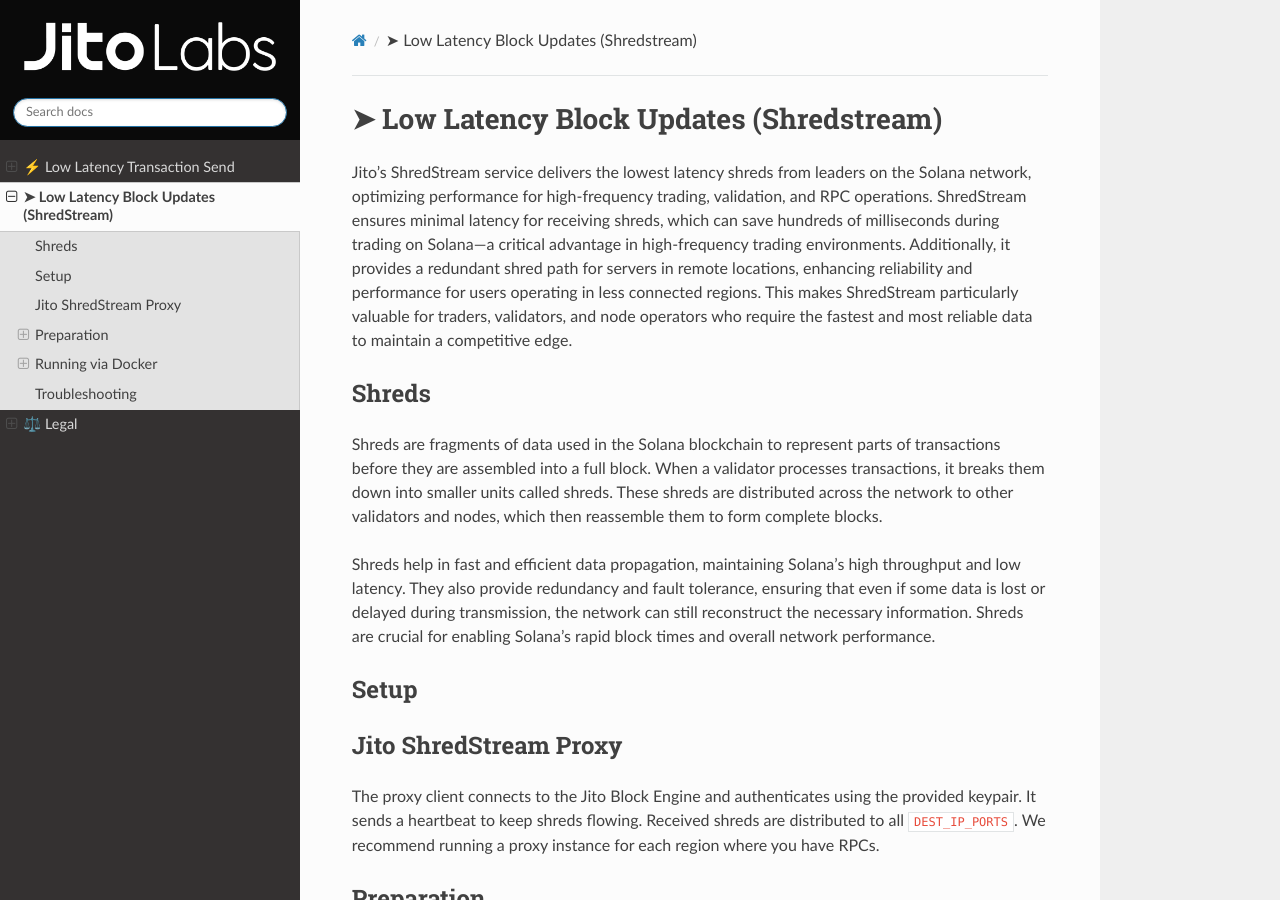
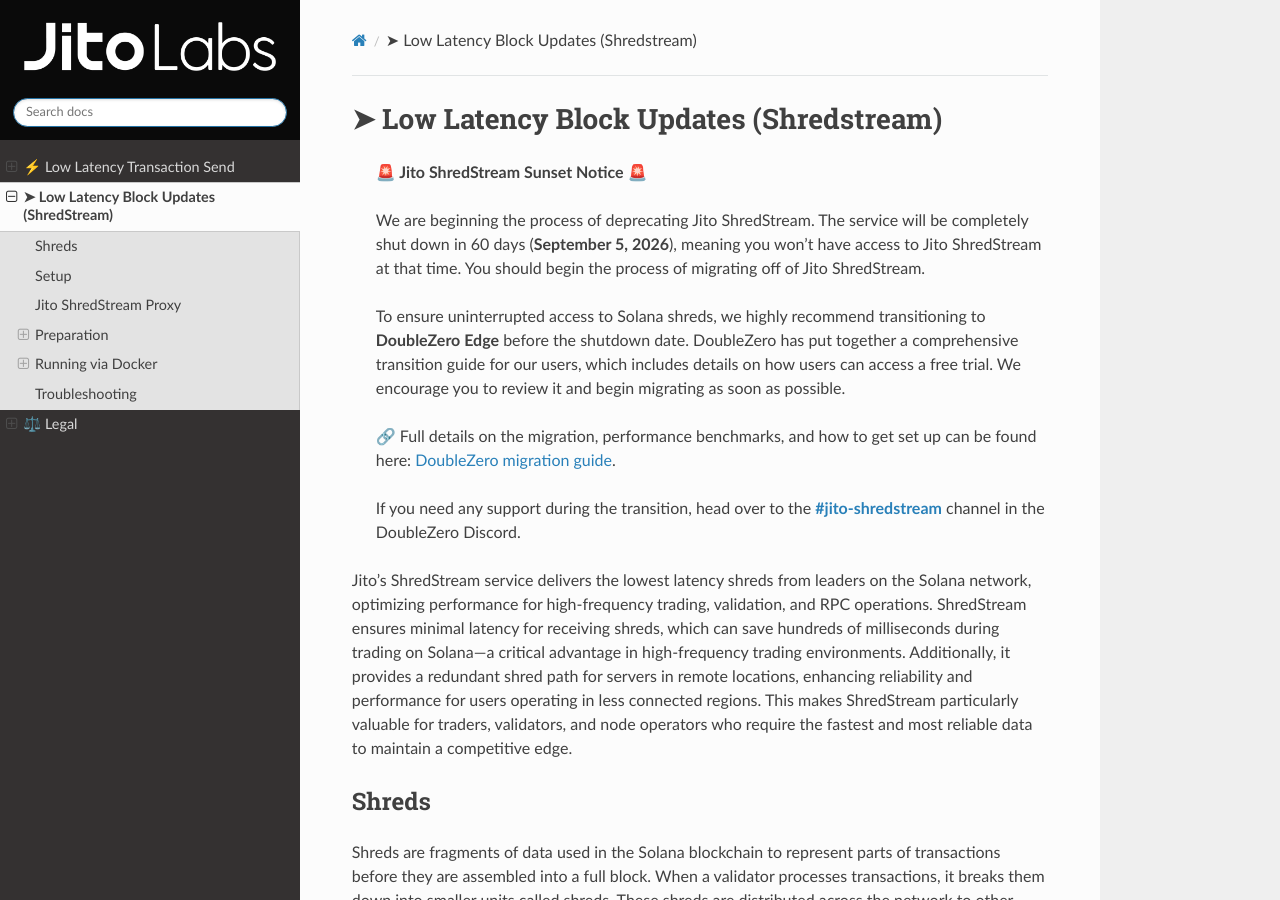
Before and after one commit to jito-labs/jito-docs, a Sphinx documentation site: the page built from docs/source/lowlatencytxnfeed.md, in a window 1280 px wide and 900 px high. Built offline with Sphinx 7.4.7 and the Read the Docs theme 3.1.0, drawn with Linux system fonts in a browser that asks for light colours.

Commit message:
Add ShredStream sunset notice (DoubleZero Edge) (#71)
Co-authored-by: Claude Opus 4.8 (1M context) <noreply@anthropic.com>

```diff
--- a/docs/source/lowlatencytxnfeed.md
+++ b/docs/source/lowlatencytxnfeed.md
@@ -1,4 +1,14 @@
 # ➤ Low Latency Block Updates (Shredstream)
+
+> **🚨 Jito ShredStream Sunset Notice 🚨**
+>
+> We are beginning the process of deprecating Jito ShredStream. The service will be completely shut down in 60 days (**September 5, 2026**), meaning you won't have access to Jito ShredStream at that time. You should begin the process of migrating off of Jito ShredStream.
+>
+> To ensure uninterrupted access to Solana shreds, we highly recommend transitioning to **DoubleZero Edge** before the shutdown date. DoubleZero has put together a comprehensive transition guide for our users, which includes details on how users can access a free trial. We encourage you to review it and begin migrating as soon as possible.
+>
+> 🔗 Full details on the migration, performance benchmarks, and how to get set up can be found here: [DoubleZero migration guide](https://doublezero.xyz/jito-shredstream).
+>
+> If you need any support during the transition, head over to the [**#jito-shredstream**](https://discord.com/invite/doublezerotech) channel in the DoubleZero Discord.
 
 Jito's ShredStream service delivers the lowest latency shreds from leaders on the Solana network, optimizing performance for high-frequency trading, validation, and RPC operations. ShredStream ensures minimal latency for receiving shreds, which can save hundreds of milliseconds during trading on Solana—a critical advantage in high-frequency trading environments. Additionally, it provides a redundant shred path for servers in remote locations, enhancing reliability and performance for users operating in less connected regions. This makes ShredStream particularly valuable for traders, validators, and node operators who require the fastest and most reliable data to maintain a competitive edge.
 
```
